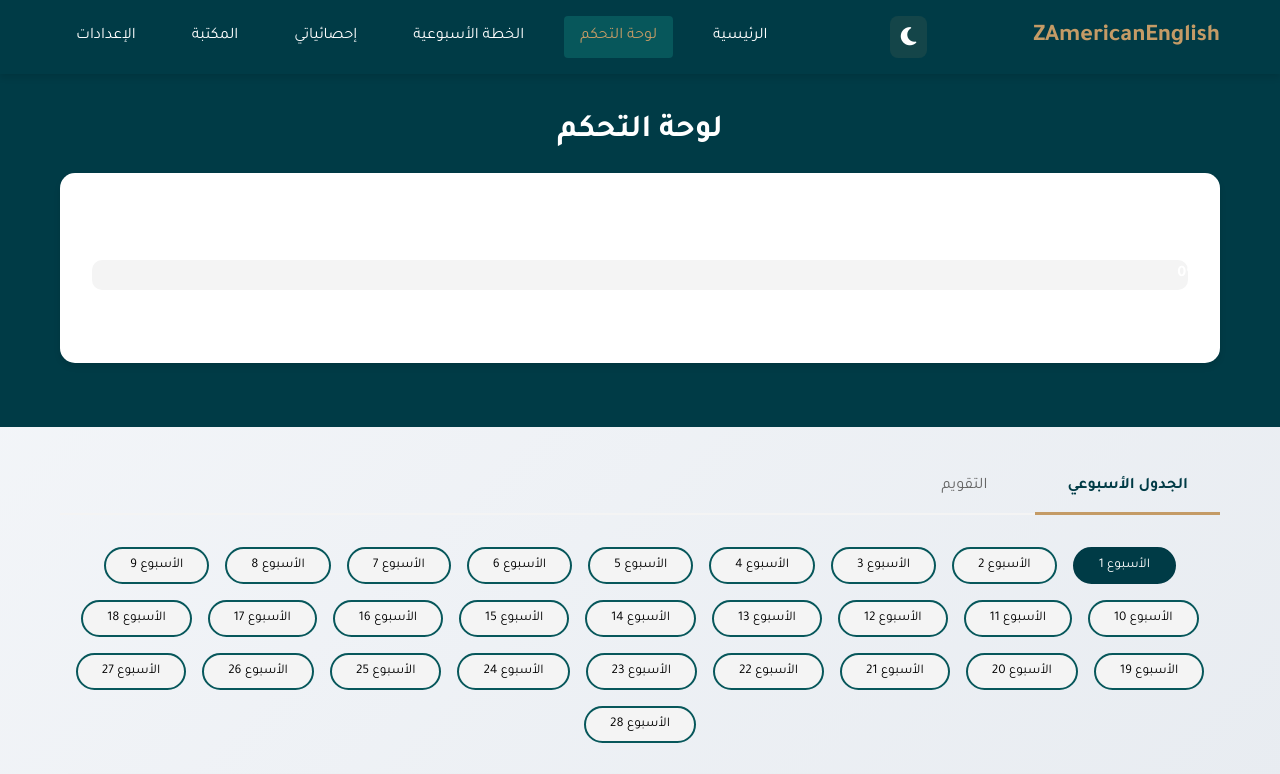
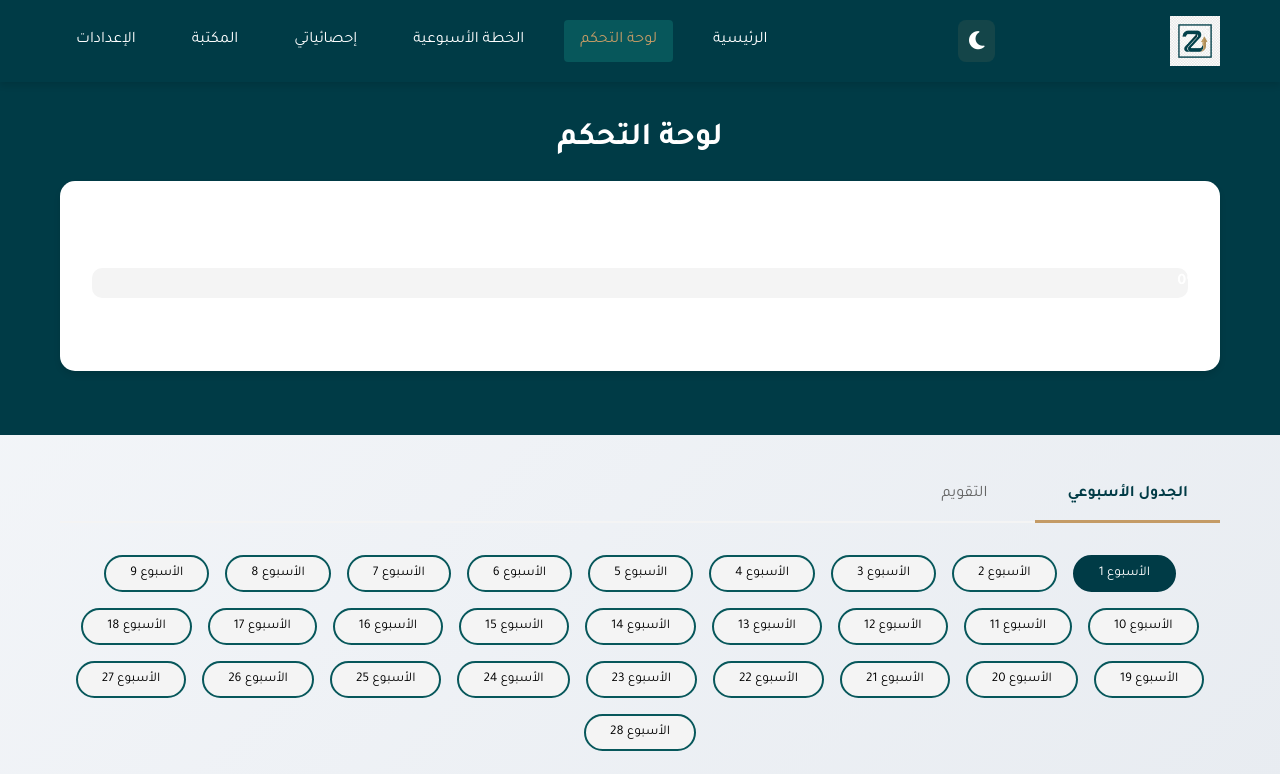
Before and after one commit to hossamtalat101/ZAmericanRoadMap, a plain HTML site: page dashboard.html in a window 1280 px wide. Shown: the top 774 px of the page. Drawn offline with Linux system fonts and the light colour scheme.

Commit message:
refactor: Replace header text with logo icon

```diff
--- a/css/style.css
+++ b/css/style.css
@@ -75,9 +75,19 @@ body {
 }
 
 .logo {
-  font-size: 1.5rem;
-  font-weight: 700;
-  color: var(--color-gold);
+  display: flex;
+  align-items: center;
+  text-decoration: none;
+}
+
+.logo img {
+  height: 50px;
+  width: auto;
+  transition: transform 0.3s ease;
+}
+
+.logo:hover img {
+  transform: scale(1.1);
 }
 
 .main-nav {
@@ -1285,11 +1295,6 @@ input:checked+.slider:before {
 .dark-mode .main-header {
   background: linear-gradient(135deg, #0a4a50 0%, #003b46 100%);
   box-shadow: 0 4px 15px rgba(0, 0, 0, 0.4);
-}
-
-.dark-mode .logo {
-  color: var(--color-gold);
-  text-shadow: 0 0 10px rgba(196, 155, 102, 0.3);
 }
 
 .dark-mode .nav-link {
--- a/dashboard.html
+++ b/dashboard.html
@@ -41,7 +41,9 @@
 <body>
     <header class="main-header">
         <div class="container">
-            <h1 class="logo">ZAmericanEnglish</h1>
+            <a href="index.html" class="logo">
+                <img src="images/apple-touch-icon.png" alt="ZAmericanRoadMap Logo" title="ZAmericanRoadMap">
+            </a>
             <button class="menu-toggle" aria-label="قائمة">
                 <i class="fas fa-bars"></i>
             </button>
```
Also changed, not shown: index.html (+3 -1 lines), library.html (+3 -1 lines), settings.html (+3 -1 lines), statistics.html (+3 -1 lines), weekly-plan.html (+3 -1 lines).
